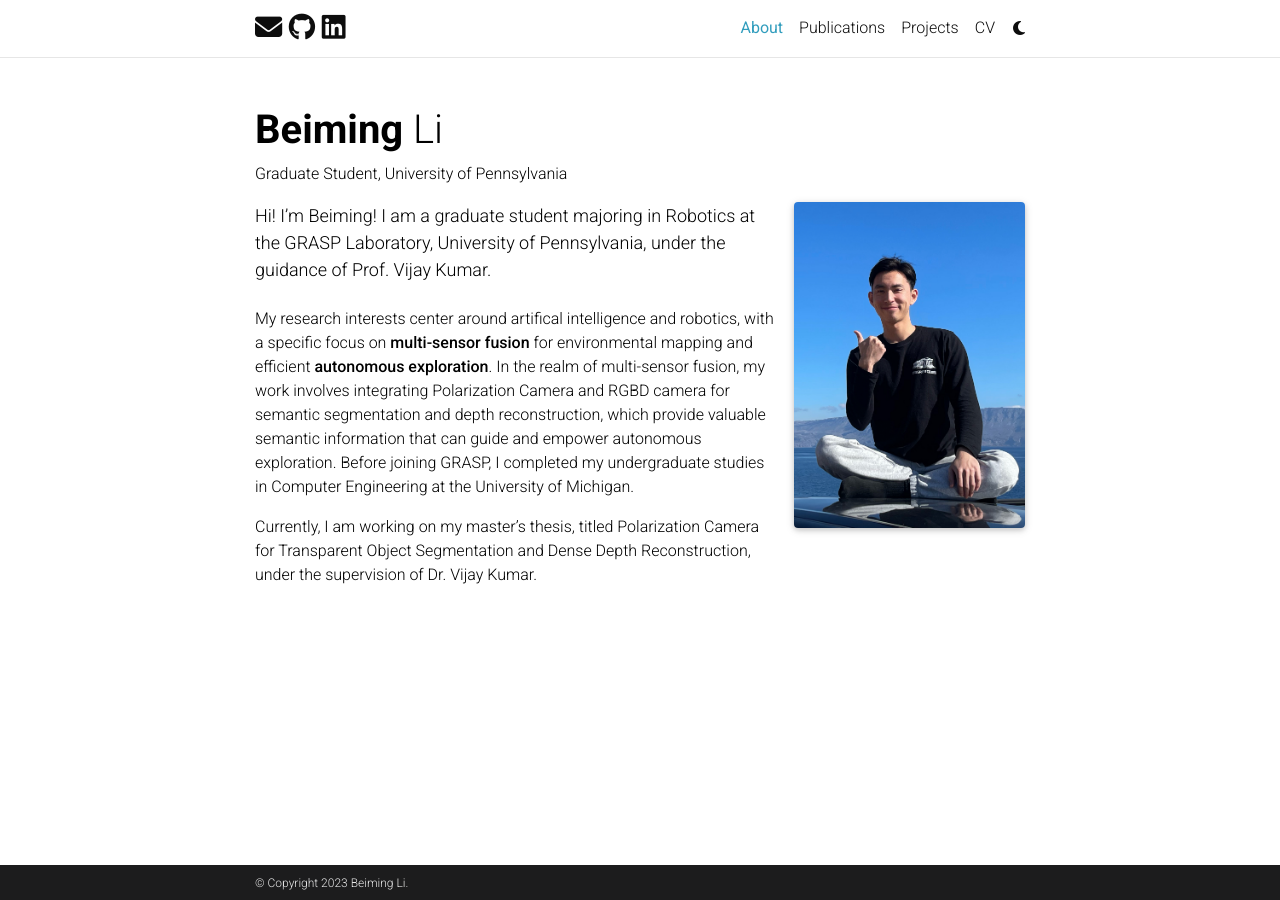
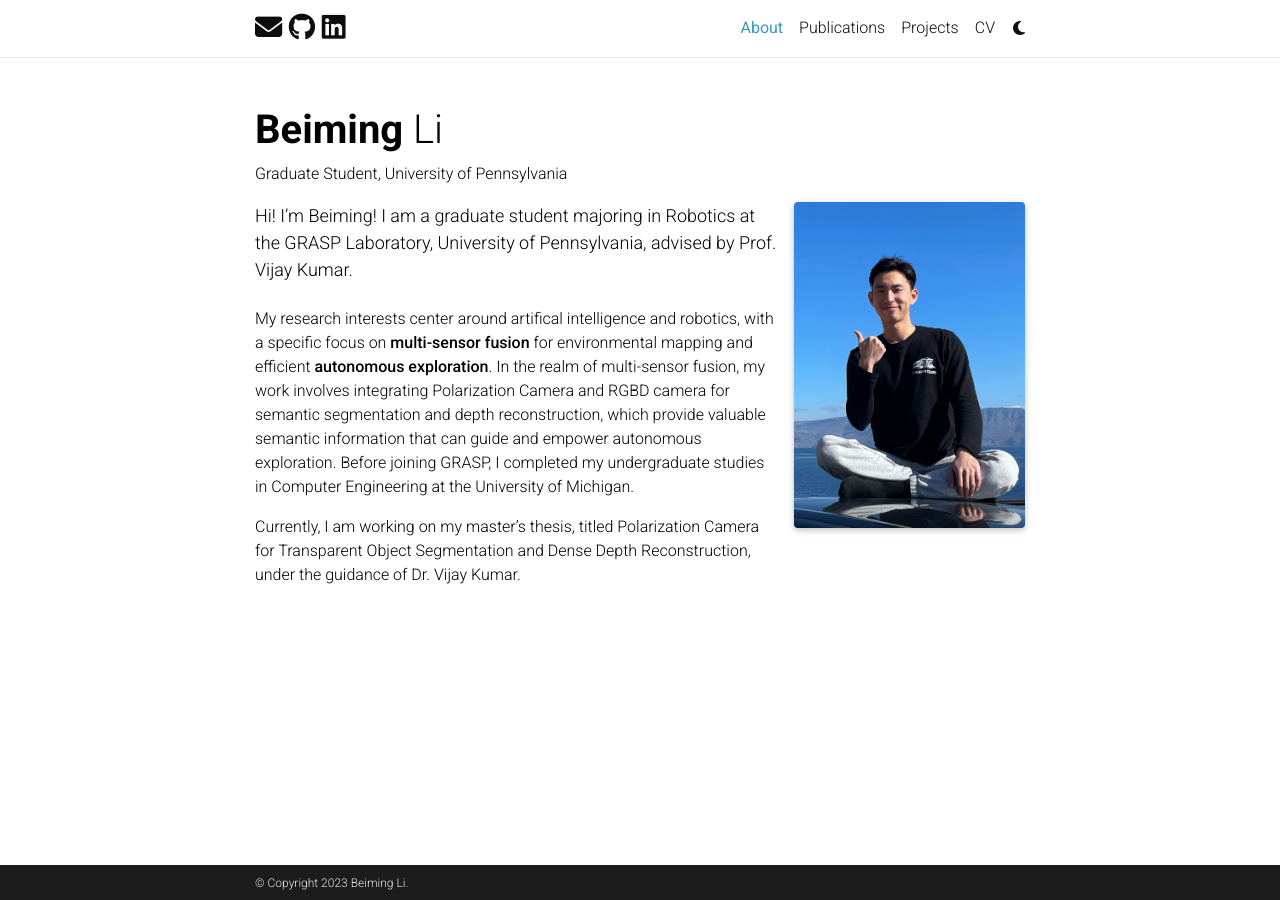
Before and after one commit to beimingli0626/beimingli0626.github.io, a Jekyll site: the page built from _pages/about.md, in a window 1280 px wide. Built offline with Jekyll 4.4.1, drawn with Linux system fonts in a browser that asks for light colours; comment, search, counter and statistics services are not loaded; a style sheet for code colours, icons or effects is not loaded.

```diff
--- a/_pages/about.md
+++ b/_pages/about.md
@@ -15,8 +15,8 @@
 social: false  # includes social icons at the bottom of the page
 ---
 
-<font size="4"> Hi! I’m Beiming! I am a graduate student majoring in Robotics at the GRASP Laboratory, University of Pennsylvania, under the guidance of Prof. Vijay Kumar.</font>
+<font size="4"> Hi! I’m Beiming! I am a graduate student majoring in Robotics at the GRASP Laboratory, University of Pennsylvania, advised by Prof. Vijay Kumar.</font>
 <br>
 My research interests center around artifical intelligence and robotics, with a specific focus on **multi-sensor fusion** for environmental mapping and efficient **autonomous exploration**. In the realm of multi-sensor fusion, my work involves integrating Polarization Camera and RGBD camera for semantic segmentation and depth reconstruction, which provide valuable semantic information that can guide and empower autonomous exploration. Before joining GRASP, I completed my undergraduate studies in Computer Engineering at the University of Michigan.
 
-Currently, I am working on my master's thesis, titled Polarization Camera for Transparent Object Segmentation and Dense Depth Reconstruction, under the supervision of Dr. Vijay Kumar.
+Currently, I am working on my master's thesis, titled Polarization Camera for Transparent Object Segmentation and Dense Depth Reconstruction, under the guidance of Dr. Vijay Kumar.
```
